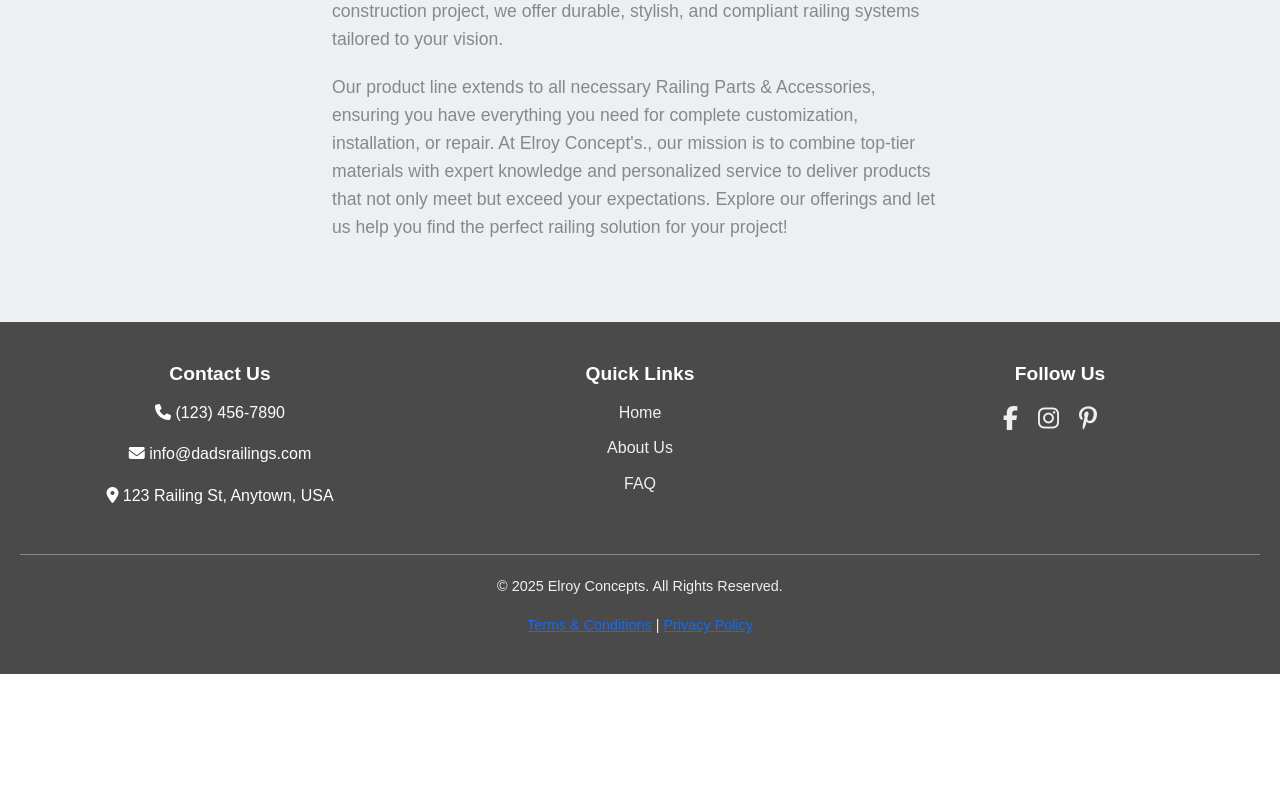
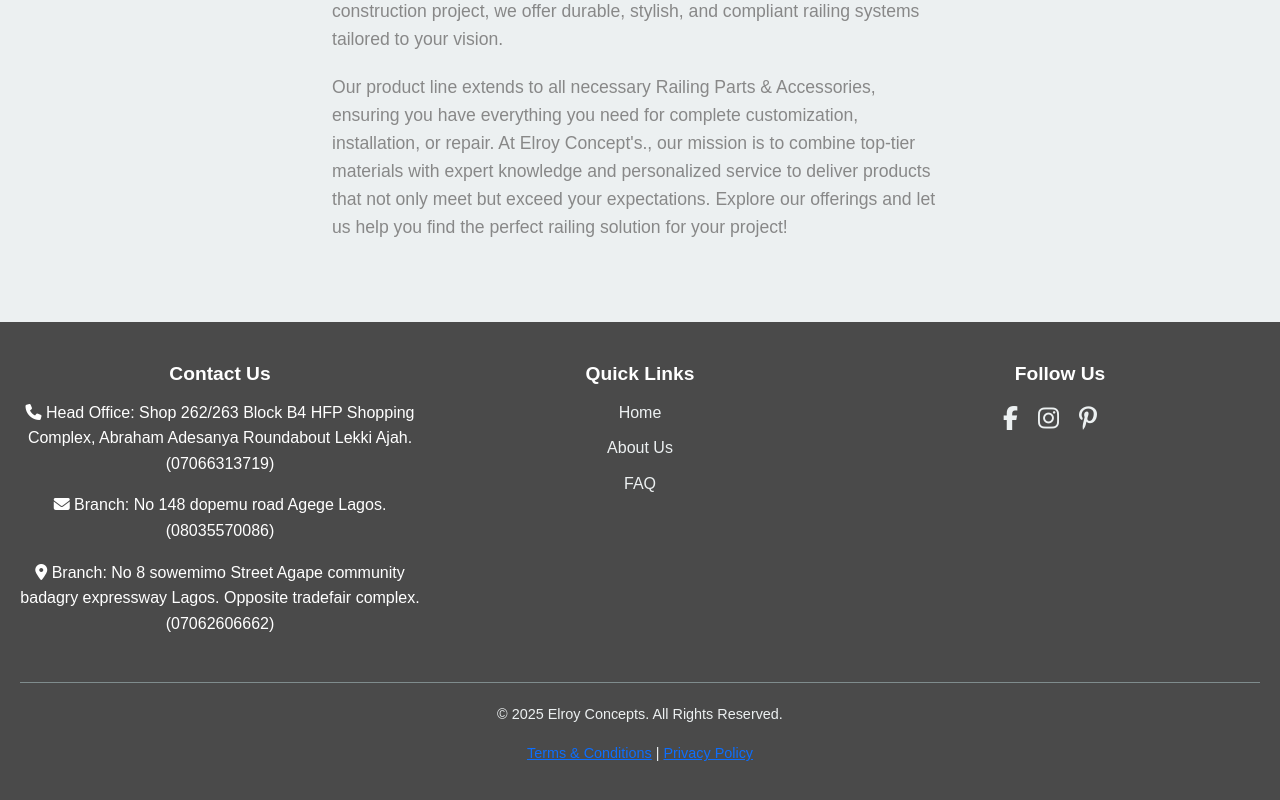
Before and after one commit to Richex-codes/elroy-concepts-fullstack, a React (Create React App) app in the folder client/: page / in a window 1280 px wide. Shown: the part 3109-3909 px from the top of the page. Before the commit the page ends 3783 px from the top, so only its background shows below. Built offline with nearby package versions, Linux system fonts and the light colour scheme.

Commit message:
eight commit

```diff
--- a/client/src/pages/HomePage.js
+++ b/client/src/pages/HomePage.js
@@ -76,7 +76,6 @@ const galleryImages = [
 
 export default function HomePage() {
   const [menuOpen, setMenuOpen] = useState(false);
-
 
   return (
     <div className="homepage">
@@ -226,14 +225,18 @@ export default function HomePage() {
           <div className="footer-column" w-tid="261">
             <h3>Contact Us</h3>
             <p>
-              <i class="fas fa-phone" w-tid="267"></i> (123) 456-7890
+              <i class="fas fa-phone" w-tid="267"></i> Head Office: Shop 262/263
+              Block B4 HFP Shopping Complex, Abraham Adesanya Roundabout Lekki
+              Ajah. (07066313719)
             </p>
             <p>
-              <i class="fas fa-envelope" w-tid="271"></i> info@dadsrailings.com
+              <i class="fas fa-envelope" w-tid="271"></i> Branch: No 148 dopemu
+              road Agege Lagos. (08035570086)
             </p>
             <p>
-              <i class="fas fa-map-marker-alt" w-tid="275"></i> 123 Railing St,
-              Anytown, USA
+              <i class="fas fa-map-marker-alt" w-tid="275"></i> Branch: No 8
+              sowemimo Street Agape community badagry expressway Lagos. Opposite
+              tradefair complex. (07062606662)
             </p>
           </div>
           <div class="footer-column">
```
